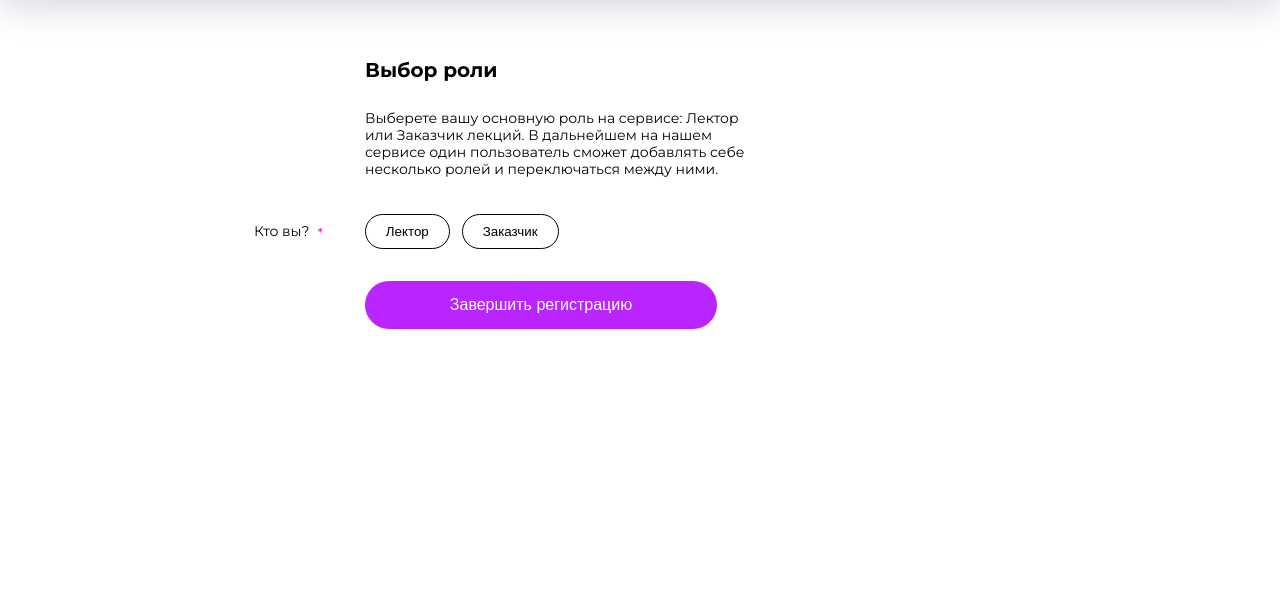
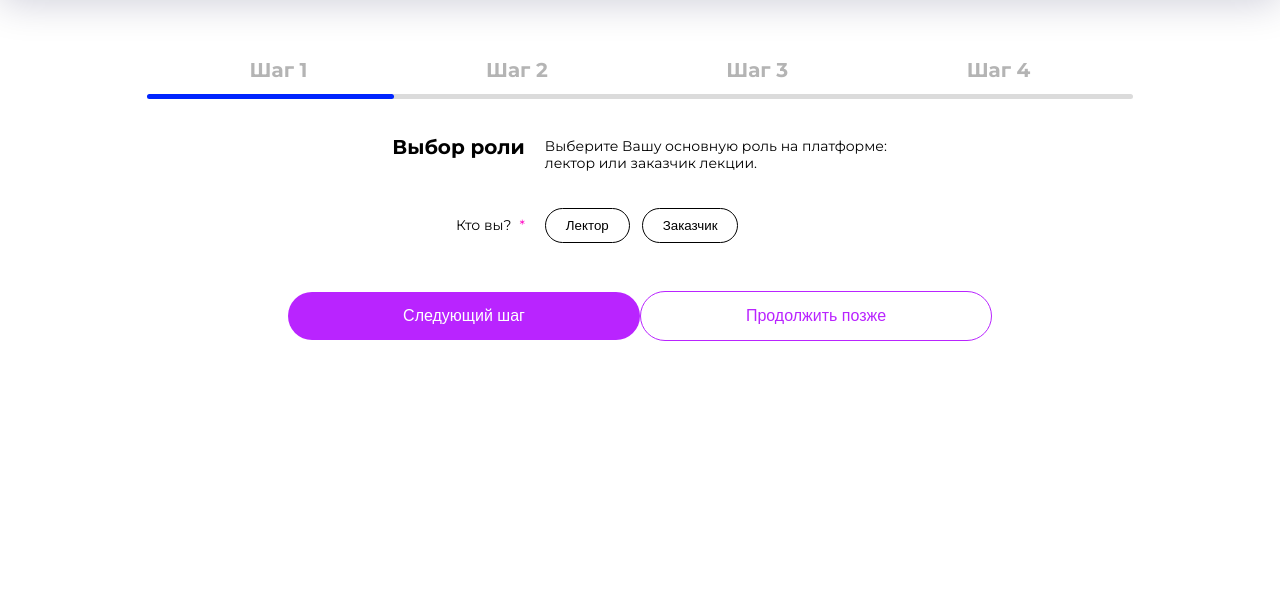
Before and after one commit to g-anka/Lektonik, a React app: page /user_choose-role in a window 1280 px wide. Shown: the part 62-658 px from the top of the page. Built offline with nearby package versions, Linux system fonts and the light colour scheme.

Commit message:
ChooseRole started
started developing ChoseRole component

```diff
--- a/src/components/ChooseRole.js
+++ b/src/components/ChooseRole.js
@@ -2,60 +2,134 @@ import React, {useState} from "react";
 import Header from "./Header";
 import "../styles/ChooseRole.css";
 import DropDownElement from "./DropdownElement";
-
-//оказалось, что макет ещё не утвержден, поэтому пока в разработке
+import ChooseRole_Lecturer_step1 from "./ChooseRole_Lecturer_step1";
+import ChooseRole_Lecturer_step2 from "./ChooseRole_Lecturer_step2";
+import ChooseRole_Lecturer_step3 from "./ChooseRole_Lecturer_step3";
+import ChooseRole_Lecturer_step4 from "./ChooseRole_Lecturer_step4";
+import ChooseRole_Customer_step1 from "./ChooseRole_Customer_step1";
+import ChooseRole_Customer_step2 from "./ChooseRole_Customer_step2";
+import ChooseRole_Customer_step3 from "./ChooseRole_Customer_step3";
+import ChooseRole_Customer_step4 from "./ChooseRole_Customer_step4";
 
 
 export default function ChooseRole() {
 
-    const [lecturerOpen, setLecturerOpen] = useState(false) //раскрытие блока Лектора
-    const [customerOpen, setCustomerOpen] = useState(false) //раскрытие блока Заказчика
+    const [isLecturerStep1, setLecturerStep1] = useState(false);
+    const [isLecturerStep2, setLecturerStep2] = useState(false);
+    const [isLecturerStep3, setLecturerStep3] = useState(false);
+    const [isLecturerStep4, setLecturerStep4] = useState(false);
 
-    function openLecturer() {
-        setLecturerOpen(true);
-        setCustomerOpen(false);
+    const [isCustomerStep1, setCustomerStep1] = useState(false);
+    const [isCustomerStep2, setCustomerStep2] = useState(false);
+    const [isCustomerStep3, setCustomerStep3] = useState(false);
+    const [isCustomerStep4, setCustomerStep4] = useState(false);
+
+    const allLecturersFalse = () => {
+        setLecturerStep1(false)
+        setLecturerStep2(false)
+        setLecturerStep3(false)
+        setLecturerStep4(false)
     }
 
-    function openCustomer() {
-        setLecturerOpen(false);
-        setCustomerOpen(true);
+    const allCustomersFalse = () => {
+       setCustomerStep1(false)
+       setCustomerStep2(false)
+       setCustomerStep3(false)
+       setCustomerStep4(false)
+   }
+
+
+    function showLecturerStep1() {
+        setLecturerStep1(true)
+        setLecturerStep2(false)
+        setLecturerStep3(false)
+        setLecturerStep4(false)
+        allCustomersFalse();
     }
 
-    let topicSelect = {
-        class: "topic-select",
-        default: "Выберете тему лекции",
-        options: ["Лидеры-доноры", "Клуб Эльбрус", "Экология", "Медицина"],
-    };
+    function showLecturerStep2() {
+        setLecturerStep1(false)
+        setLecturerStep2(true)
+        setLecturerStep3(false)
+        setLecturerStep4(false)
+        allCustomersFalse();
+    }
+
+    function showLecturerStep3() {
+        setLecturerStep1(false)
+        setLecturerStep2(false)
+        setLecturerStep3(true)
+        setLecturerStep4(false)
+        allCustomersFalse();
+    }
+
+    function showLecturerStep4() {
+        setLecturerStep1(false)
+        setLecturerStep2(false)
+        setLecturerStep3(false)
+        setLecturerStep4(true)
+        allCustomersFalse();
+    }
+
+    function showCustomerStep1() {
+        setCustomerStep1(true)
+        setCustomerStep2(false)
+        setCustomerStep3(false)
+        setCustomerStep4(false)
+        allLecturersFalse();
+    }
 
     return(
         <>
             <Header src={require("../public/header_profile-selected.svg").default}/>
-            <div className="choose-role">
-                <h2>Выбор роли</h2>
-                <p>Выберете вашу основную роль на сервисе: Лектор или Заказчик лекций. В дальнейшем на нашем сервисе один пользователь сможет добавлять себе несколько ролей и переключаться между ними.</p>
-                <div className="choose-role__btn-wrapper">
-                    <div>Кто вы?</div>
-                    <span className="required-sign first">*</span>
-                    <button className={`choose-role__btn ${lecturerOpen ? "open" : ""}`}
-                            onClick={openLecturer}
-                            >Лектор</button>
-                    <button className={`choose-role__btn ${customerOpen ? "open" : ""}`}
-                            onClick={openCustomer}>Заказчик</button>
+            <div className="chooseRole__steps">
+                <div className="chooseRole__steps__text-wrapper">
+                    <h2>Шаг 1</h2>
+                    <h2>Шаг 2</h2>
+                    <h2>Шаг 3</h2>
+                    <h2>Шаг 4</h2>
+                </div>
+                <div className="chooseRole__steps__bar">
+                    <div className="chooseRole__steps__bar-current"></div>
+                </div>
+            </div>
+
+            <div className="chooseRole__content-wrapper">
+                <div className="chooseRole__role">
+                    <div className="chooseRole__role__text">
+                        <h2 className="choseRole-leftPart">Выбор роли</h2>
+                        <p>Выберите Вашу основную роль на платформе:<br/>лектор или заказчик лекции.</p>
+                    </div>
+                    <div className="chooseRole__content__block-wrapper">
+                        <div className="choseRole-leftPart">
+                            <div>Кто вы?<span className="required-sign">*</span></div>
+                        </div>
+                        <button className={`${isLecturerStep1 ? "btn-chosen" : "btn-notChosen"}`}
+                                onClick={showLecturerStep1}
+                                >Лектор</button>
+                        <button className={`${isCustomerStep1 ? "btn-chosen" : "btn-notChosen"}`}
+                                onClick={showCustomerStep1}
+                                >Заказчик</button>
+                    </div>
+
+                    <ChooseRole_Lecturer_step1 style={{display: isLecturerStep1 ? "block" : "none"}}/>
+                    <ChooseRole_Lecturer_step2 style={{display: isLecturerStep2 ? "block" : "none"}}/>
+                    <ChooseRole_Lecturer_step3 style={{display: isLecturerStep3 ? "block" : "none"}}/>
+                    <ChooseRole_Lecturer_step4 style={{display: isLecturerStep4 ? "block" : "none"}}/>
+
+                    <ChooseRole_Customer_step1 style={{display: isCustomerStep1 ? "block" : "none"}}/>
+                    <ChooseRole_Customer_step2 style={{display: isCustomerStep2 ? "block" : "none"}}/>
+                    <ChooseRole_Customer_step3 style={{display: isCustomerStep3 ? "block" : "none"}}/>
+                    <ChooseRole_Customer_step4 style={{display: isCustomerStep4 ? "block" : "none"}}/>
+
+
                 </div>
 
-                {/*Блок Лектор*/}
-                <div className="choose-role__lecturer"
-                style={{display: lecturerOpen ? "block" : "none"}}>
-                    <p>Тематика лекций:</p>
-                    <div className="choose-role__lecturer__topics">
-                        <button className="choose-role__btn example">Лидеры-доноры</button>
-                        <button className="choose-role__btn example">Клуб Эльбрус</button>
-                        <DropDownElement  selectDetails={topicSelect}
-                                          className="topic-select"/>
-                    </div>
-
+                <div className="chooseRole__bottom-btns">
+                    <button className="btn"
+                            onClick={showLecturerStep2}>Следующий шаг</button>
+                    <button className="btn-outline">Продолжить позже</button>
                 </div>
-                <button className="btn finish-register">Завершить регистрацию</button>
             </div>
         </>
     )
--- /dev/null
+++ b/src/components/ChooseRole_Customer_step1.js
@@ -0,0 +1,14 @@
+import React from "react";
+import "../styles/ChooseRole.css";
+
+
+export default function ChooseRole_Customer_step1(props) {
+    return(
+        <>
+            <div className="chooseRole__customer__step1"
+                 style={props.style}>
+                <h2>Customer Step1</h2>
+            </div>
+        </>
+    )
+}
--- /dev/null
+++ b/src/components/ChooseRole_Customer_step2.js
@@ -0,0 +1,14 @@
+import React from "react";
+import "../styles/ChooseRole.css";
+
+
+export default function ChooseRole_Customer_step2(props) {
+    return(
+        <>
+            <div className="chooseRole__customer__step2"
+                 style={props.style}>
+                <h2>Customer Step2</h2>
+            </div>
+        </>
+    )
+}
--- /dev/null
+++ b/src/components/ChooseRole_Customer_step3.js
@@ -0,0 +1,14 @@
+import React from "react";
+import "../styles/ChooseRole.css";
+
+
+export default function ChooseRole_Customer_step3(props) {
+    return(
+        <>
+            <div className="chooseRole__customer__step3"
+                 style={props.style}>
+                <h2>Customer Step3</h2>
+            </div>
+        </>
+    )
+}
--- /dev/null
+++ b/src/components/ChooseRole_Customer_step4.js
@@ -0,0 +1,14 @@
+import React from "react";
+import "../styles/ChooseRole.css";
+
+
+export default function ChooseRole_Customer_step4(props) {
+    return(
+        <>
+            <div className="chooseRole__customer__step4"
+                 style={props.style}>
+                <h2>Customer Step4</h2>
+            </div>
+        </>
+    )
+}
--- /dev/null
+++ b/src/components/ChooseRole_Lecturer_step1.js
@@ -0,0 +1,39 @@
+import React from "react";
+import "../styles/ChooseRole.css";
+import DropDownElement from "./DropdownElement";
+
+
+export default function ChooseRole_Lecturer_step1(props) {
+
+
+    let topicSelect = {
+        class: "topic-select",
+        default: "Выберете тему лекции",
+        options: ["Лидеры-доноры", "Клуб Эльбрус", "Экология", "Медицина"],
+    };
+
+    return(
+        <>
+            <div className="chooseRole__lecturer__step1"
+                 style={props.style}>
+                <div className="chooseRole__content__block-wrapper">
+                    <p className="choseRole-leftPart">Тематика лекций:</p>
+                    <button className="btn-addedTopic">Лидеры-доноры</button>
+                    <button className="btn-addedTopic">Клуб Эльбрус</button>
+                    <DropDownElement  selectDetails={topicSelect}
+                                      className="topic-select"/>
+                </div>
+
+                <div className="chooseRole__content__block-wrapper">
+                    <p className="choseRole-leftPart">Ссылки на видео Ваших выступлений:</p>
+                    <div>Вставка</div>
+                </div>
+
+                <div className="chooseRole__content__block-wrapper">
+                    <p className="choseRole-leftPart">Ссылки на Ваши публикации:</p>
+                    <div>Вставка</div>
+                </div>
+            </div>
+        </>
+    )
+}
--- /dev/null
+++ b/src/components/ChooseRole_Lecturer_step2.js
@@ -0,0 +1,14 @@
+import React from "react";
+import "../styles/ChooseRole.css";
+
+
+export default function ChooseRole_Lecturer_step2(props) {
+    return(
+        <>
+            <div className="chooseRole__lecturer__step2"
+                 style={props.style}>
+                <h2>Lecturer Step 2</h2>
+            </div>
+        </>
+    )
+}
--- /dev/null
+++ b/src/components/ChooseRole_Lecturer_step3.js
@@ -0,0 +1,14 @@
+import React from "react";
+import "../styles/ChooseRole.css";
+
+
+export default function ChooseRole_Lecturer_step3(props) {
+    return(
+        <>
+            <div className="chooseRole__lecturer__step3"
+                 style={props.style}>
+                <h2>Lecturer Step3</h2>
+            </div>
+        </>
+    )
+}
--- /dev/null
+++ b/src/components/ChooseRole_Lecturer_step4.js
@@ -0,0 +1,14 @@
+import React from "react";
+import "../styles/ChooseRole.css";
+
+
+export default function ChooseRole_Lecturer_step4(props) {
+    return(
+        <>
+            <div className="chooseRole__lecturer__step4"
+                 style={props.style}>
+                <h2>Lecturer Step4</h2>
+            </div>
+        </>
+    )
+}
--- a/src/styles/ChooseRole.css
+++ b/src/styles/ChooseRole.css
@@ -1,66 +1,60 @@
-.choose-role {
-    margin: 60px auto 60px;
-    width: 772px;
+.chooseRole__steps__text-wrapper {
+    width: 61%;
+    margin: 60px auto 12px;
+    color: var(--add-darkGrey);
+    display: flex;
+    justify-content: space-between;
+}
+
+.chooseRole__steps__bar {
+    height: 5px;
+    width: 77%;
+    margin: 0px auto 36px;
+    border-radius: 3px;
+    background-color: var(--add-grey);
+}
+
+.chooseRole__steps__bar-current {
+    height: 5px;
+    width: 25%;
+    border-radius: 3px;
+    background-color: var(--main-blue);
+}
+
+.chooseRole__content-wrapper {
     font-size: 14px;
     line-height: 17px;
 }
 
-.choose-role h2 {
-    margin-left: 111px;
+.chooseRole__role__text {
+    display: flex;
+    margin: 0px auto 36px;
 }
 
-.choose-role >p {
-    margin: 28px 0px 36px 111px;
-    width: 405px;
+.chooseRole__role__text >p {
+    padding-top: 3px;
 }
 
-.choose-role__btn-wrapper {
+.chooseRole__content__block-wrapper {
     display: flex;
     align-items: center;
     margin-bottom: 32px;
 }
 
-.choose-role__btn {
-    background: var(--main-white);
-    border: 1px solid var(--main-black);
-    border-radius: 45px;
-    padding: 9px 20px;
-    margin-right: 12px;
-    cursor: pointer;
-}
-
-.choose-role__btn.open {
-    background: var(--main-blue);
-    border: none;
-    color: var(--main-white);
-    font-weight: bold;
-}
-
 .required-sign {
     color: var(--add-pink);
-    height: 13px;
     margin-left: 8px;
 }
 
-.required-sign.first {
-    margin-right: 42px;
-}
+.chooseRole__bottom-btns {
+    padding-top: 16px;
+    text-align: center;
+ }
 
-.btn.finish-register {
-    margin-left: 111px;
+.choseRole-leftPart {
+    margin-right: 20px;
+    width: 41%;
+    text-align: end;
 }
 
 /*БЛОК ЛЕКТОР */
-.choose-role__lecturer p {
-    margin-bottom: 16px;
-}
-
-.choose-role__lecturer__topics {
-    margin-left: 111px;
-    margin-bottom: 32px;
-}
-
-.choose-role__btn.example {
-    background: var(--add-grey);
-    border: none;
-}
--- a/src/styles/style.css
+++ b/src/styles/style.css
@@ -71,6 +71,10 @@ h5 {
     text-decoration-line: underline;
 }
 
+p{
+    margin: 0;
+}
+
 /*переменные для цветов в проекте*/
 :root {
     --main-blue: #0025FF;
@@ -121,6 +125,37 @@ h5 {
     background-color: var(--main-white);
     color: var(--add-purple);
     cursor: pointer;
+}
+
+.btn-notChosen {
+    background: var(--main-white);
+    border: 1px solid var(--main-black);
+    border-radius: 45px;
+    padding: 9px 20px;
+    margin-right: 12px;
+    cursor: pointer;
+}
+
+.btn-chosen {
+    background: var(--main-blue);
+    color: var(--main-white);
+    border: none;
+    font-weight: 700;
+    border-radius: 45px;
+    padding: 9px 20px;
+    margin-right: 12px;
+    cursor: pointer;
+}
+
+.btn-addedTopic {
+    background: var(--add-grey);
+    border: none;
+    border-radius: 45px;
+    padding: 9px 20px;
+    margin-right: 12px;
+    cursor: pointer;
+    font-size: 14px;
+    line-height: 17px;
 }
 
 /*Формы input */
```
Also changed, not shown: src/public/password-average.svg (added), src/public/password-info.svg (added), src/public/password-normal.svg (added), src/public/password-secure.svg (added), src/public/password-weak.svg (added).
